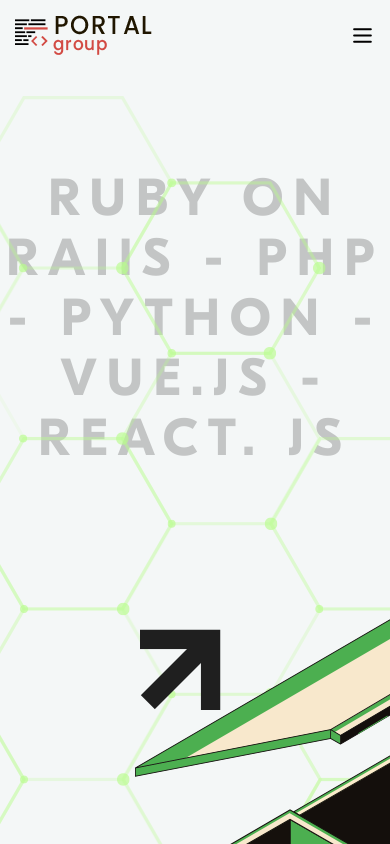
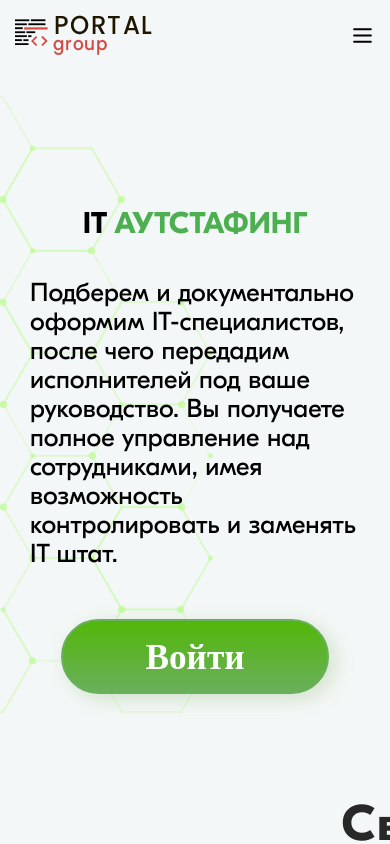
Before and after one commit to apuc/-outstaffing_land, a Vue app: page / in a window 390 px wide. Shown: the top 844 px of the page. Built offline with nearby package versions, Linux system fonts and the light colour scheme.

Commit message:
new(Outstaffing): медиазапрос(<425px)

```diff
--- a/src/components/outstaffing/Outstaffing.vue
+++ b/src/components/outstaffing/Outstaffing.vue
@@ -217,4 +217,41 @@ h2 {
   font-weight: bold;
   text-align: center;
 }
+
+@media only screen and (max-width: 425px) {
+  .container-absolute-outstaffing {
+    display: none;
+  }
+  .arrow-right-top {
+    display: none;
+  }
+  h1 {
+    justify-content: center;
+    margin-left: 0;
+    font-size: 30px;
+    line-height: 60px;
+  }
+  h2 {
+    display: none;
+    font-size: 42px;
+    line-height: 35px;
+  }
+  .paragraph {
+    margin-right: 0;
+    padding: 0 30px;
+  }
+  button {
+    margin: auto;
+    margin-top: 40px;
+  }
+  .autorization {
+    margin: 50px auto;
+  }
+  img.background-circle {
+    width: 100%;
+  }
+  .wrapper {
+    padding-bottom: 0;
+  }
+}
 </style>
```
